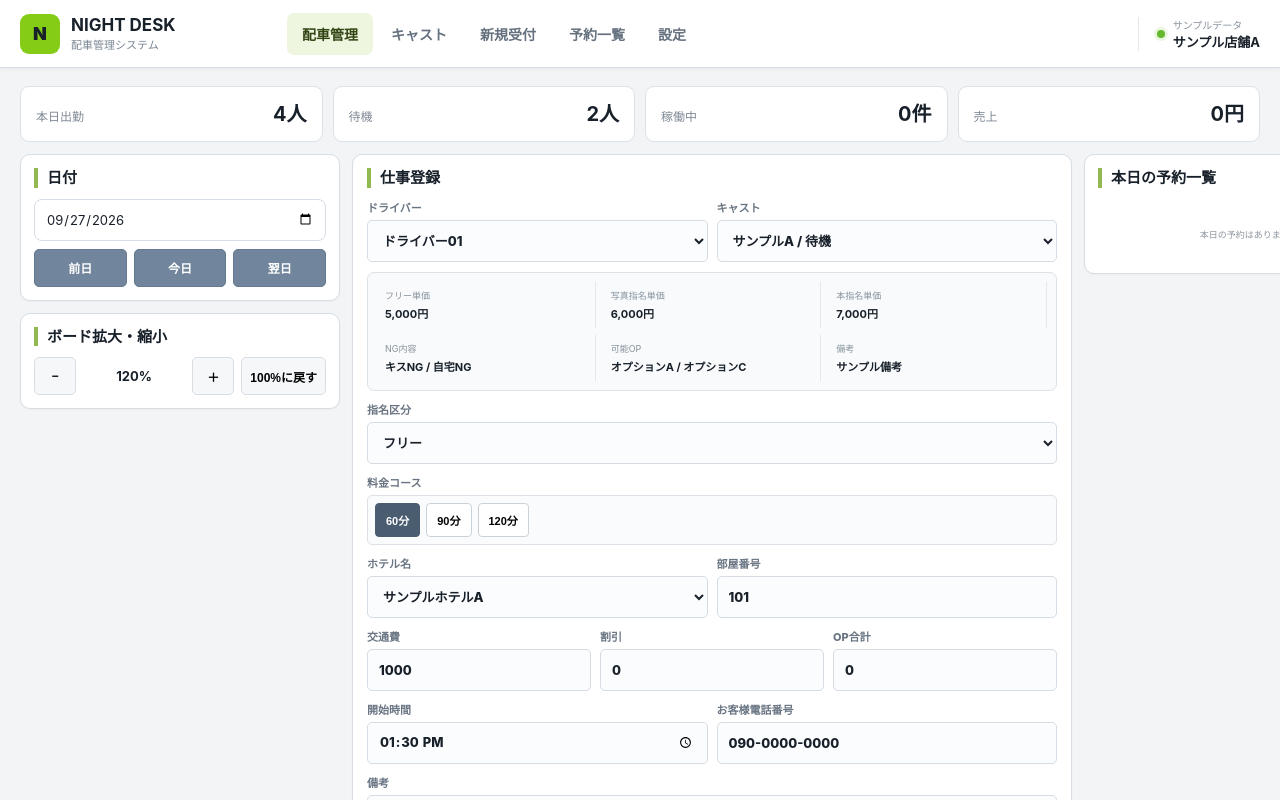
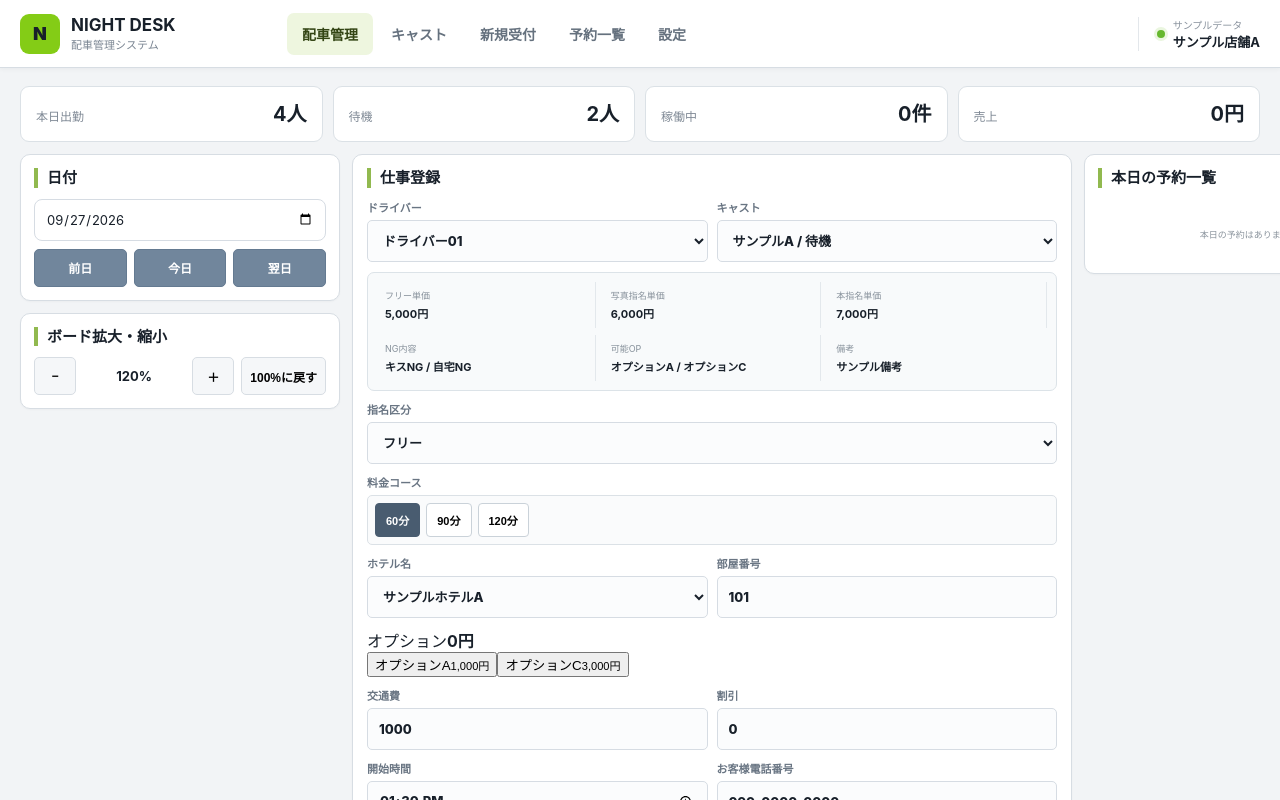
Before and after one commit to admozisan-design/night-desk, a Next.js app: page / in a window 1280 px wide. Shown: the top 800 px of the page. Built offline with nearby package versions, Linux system fonts and the light colour scheme.

Commit message:
Add selectable option chips to dashboard

```diff
--- a/app/page.tsx
+++ b/app/page.tsx
@@ -322,10 +322,26 @@ export default function DashboardPage(){
               </label>
             </div>
 
-            <div className="workGrid three">
+            <div className="orderOptionPicker">
+              <div className="orderOptionPickerHead">
+                <span>オプション</span>
+                <strong>{formatYen(optionsTotal)}</strong>
+              </div>
+              <div className="orderOptionChoices">
+                {selectableOptions.map(option=>{
+                  const checked=selectedOptionIds.includes(option.id);
+                  return <button key={option.id} type="button" className={checked?"active":""} onClick={()=>toggleOrderOption(option.id)}>
+                    <span>{option.name}</span>
+                    <small>{option.price===0?"無料":formatYen(option.price)}</small>
+                  </button>
+                })}
+                {selectedCast && selectableOptions.length===0 && <span className="orderOptionEmpty">対応可能なオプションはありません</span>}
+              </div>
+            </div>
+
+            <div className="workGrid two">
               <label>交通費<input type="number" value={travelFee} onChange={e=>setTravelFee(Number(e.target.value))}/></label>
               <label>割引<input type="number" value={discount} onChange={e=>setDiscount(Number(e.target.value))}/></label>
-              <label>OP合計<input type="number" value={optionsTotal} onChange={e=>setOptionsTotal(Number(e.target.value))}/></label>
             </div>
 
             <div className="workGrid two">
```
